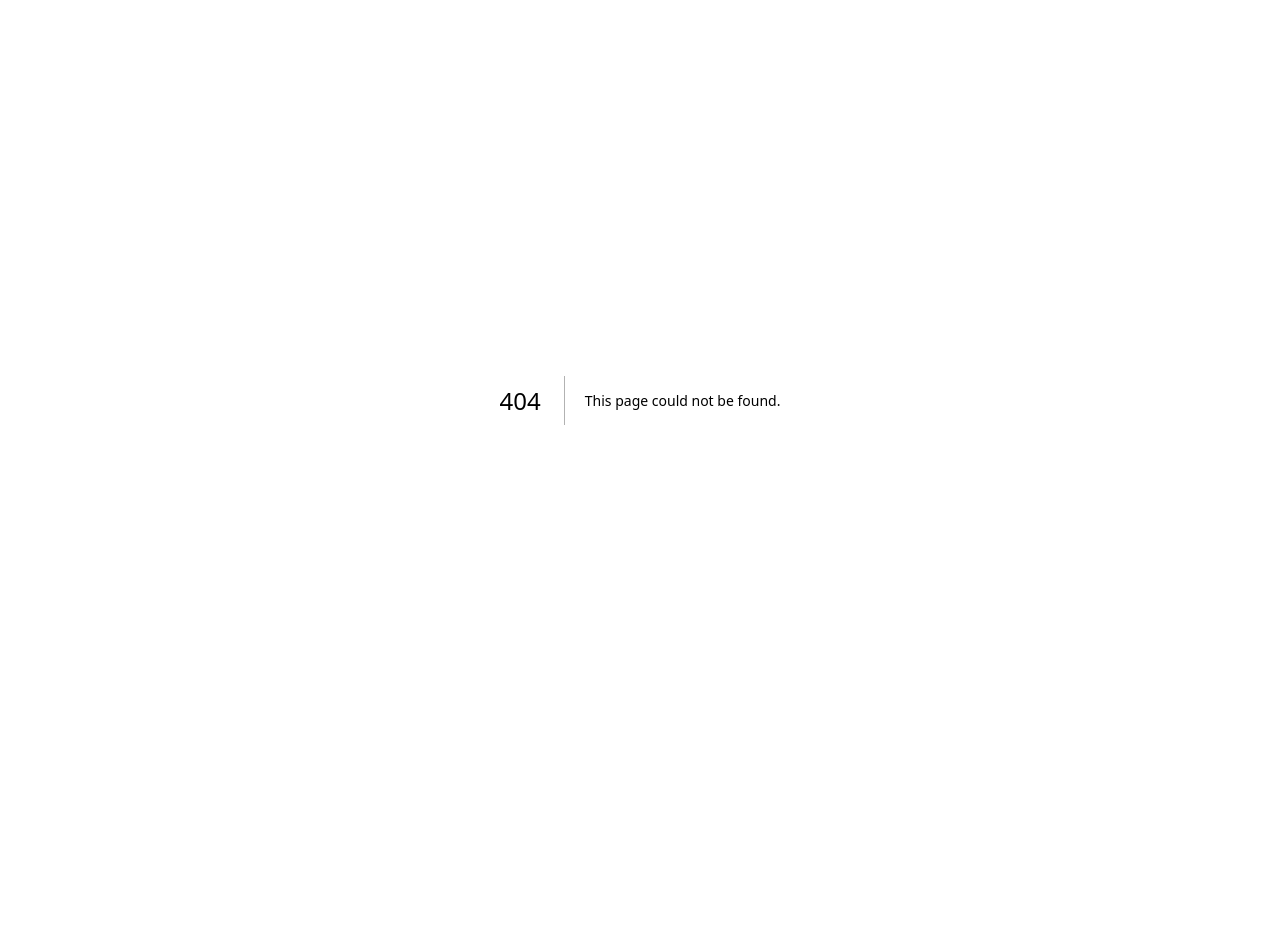
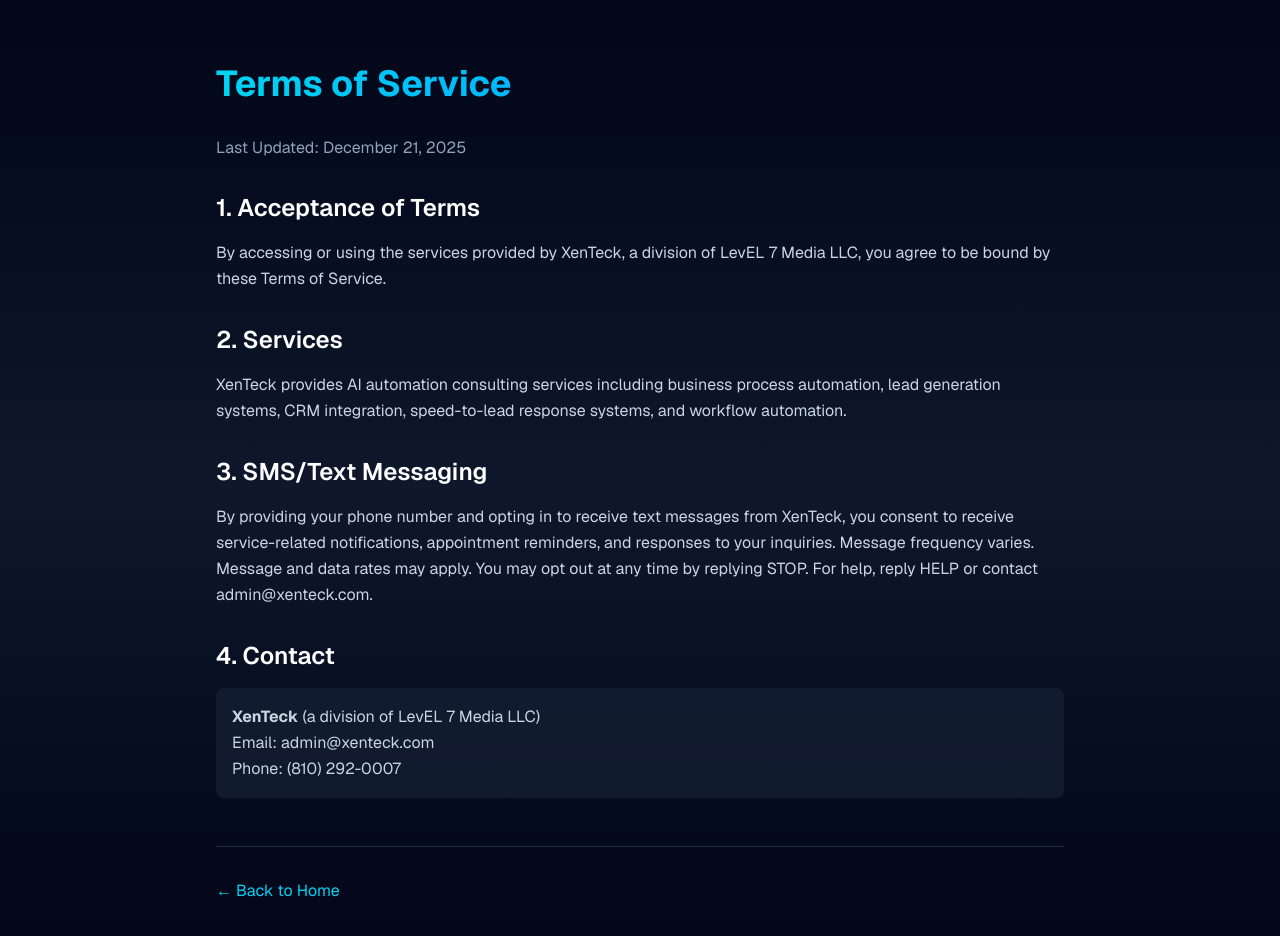
Before and after one commit to ShaunandDavid/XenteckHero, a Next.js app in the folder xenteck-landing/: page /terms in a window 1280 px wide. Before the commit this address had no page. Shown: the top 936 px of the page. Before the commit the page ends 800 px from the top, so only its background shows below. Built offline with nearby package versions, Linux system fonts and the light colour scheme.

Commit message:
Add Terms of Service page for Twilio/Google compliance

```diff
--- /dev/null
+++ b/xenteck-landing/app/terms/page.tsx
@@ -0,0 +1,42 @@
+import type { Metadata } from 'next'
+
+export const metadata: Metadata = {
+  title: 'Terms of Service | XenTeck',
+  description: 'XenTeck Terms of Service',
+}
+
+export default function TermsPage() {
+  return (
+    <main className="min-h-screen bg-gradient-to-b from-slate-950 via-slate-900 to-slate-950 text-white">
+      <div className="max-w-4xl mx-auto px-6 py-16">
+        <h1 className="text-4xl font-bold mb-8 bg-gradient-to-r from-cyan-400 to-blue-500 bg-clip-text text-transparent">Terms of Service</h1>
+        <p className="text-slate-400 mb-8">Last Updated: December 21, 2025</p>
+        <div className="space-y-8 text-slate-300 leading-relaxed">
+          <section>
+            <h2 className="text-2xl font-semibold text-white mb-4">1. Acceptance of Terms</h2>
+            <p>By accessing or using the services provided by XenTeck, a division of LevEL 7 Media LLC, you agree to be bound by these Terms of Service.</p>
+          </section>
+          <section>
+            <h2 className="text-2xl font-semibold text-white mb-4">2. Services</h2>
+            <p>XenTeck provides AI automation consulting services including business process automation, lead generation systems, CRM integration, speed-to-lead response systems, and workflow automation.</p>
+          </section>
+          <section>
+            <h2 className="text-2xl font-semibold text-white mb-4">3. SMS/Text Messaging</h2>
+            <p>By providing your phone number and opting in to receive text messages from XenTeck, you consent to receive service-related notifications, appointment reminders, and responses to your inquiries. Message frequency varies. Message and data rates may apply. You may opt out at any time by replying STOP. For help, reply HELP or contact admin@xenteck.com.</p>
+          </section>
+          <section>
+            <h2 className="text-2xl font-semibold text-white mb-4">4. Contact</h2>
+            <div className="p-4 bg-slate-800/50 rounded-lg">
+              <p><strong>XenTeck</strong> (a division of LevEL 7 Media LLC)</p>
+              <p>Email: admin@xenteck.com</p>
+              <p>Phone: (810) 292-0007</p>
+            </div>
+          </section>
+        </div>
+        <div className="mt-12 pt-8 border-t border-slate-800">
+          <a href="/" className="text-cyan-400 hover:text-cyan-300">← Back to Home</a>
+        </div>
+      </div>
+    </main>
+  )
+}
```
